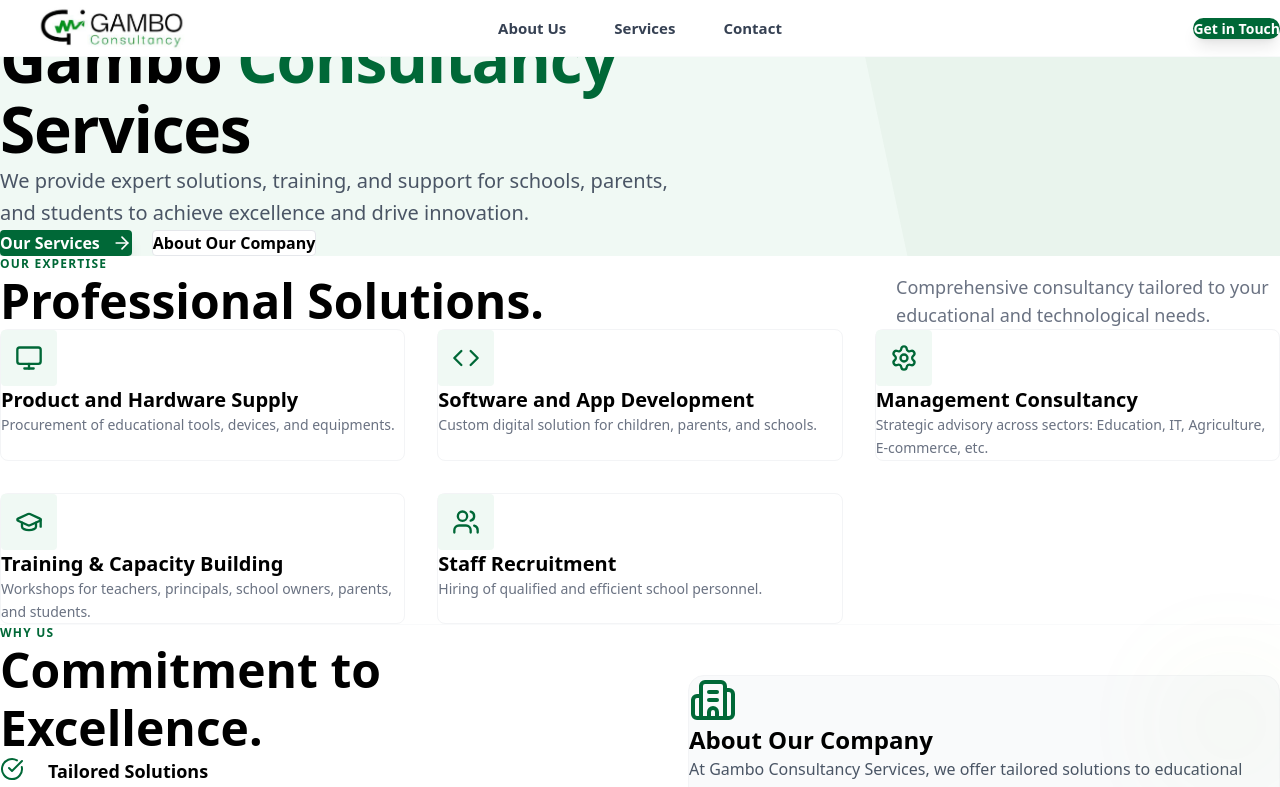
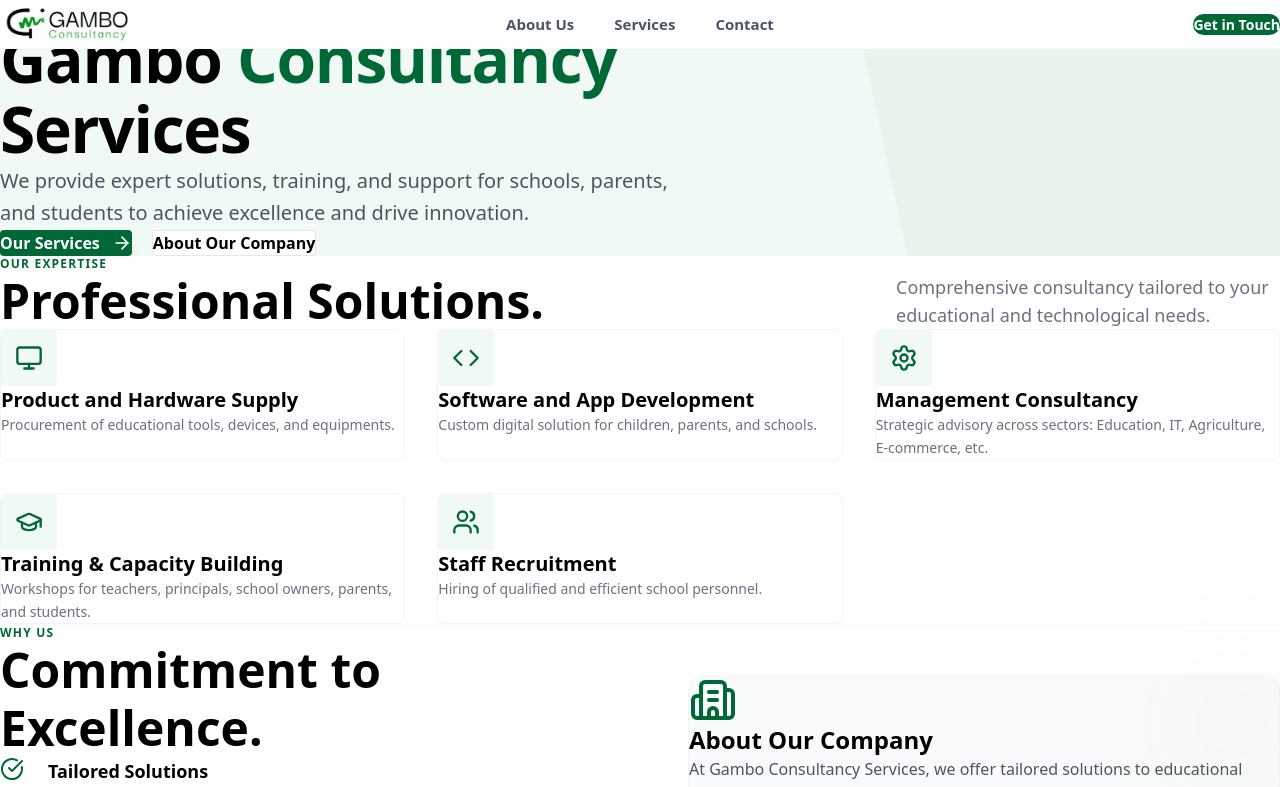
Before and after one commit to samkiell/GamboConsultancy, a Next.js app: page / in a window 1280 px wide. Shown: the top 787 px of the page. Built offline with nearby package versions, Linux system fonts and the light colour scheme.

Commit message:
feat: add responsive Navbar component with dynamic styling and mobile menu

```diff
--- a/src/components/Navbar.tsx
+++ b/src/components/Navbar.tsx
@@ -23,50 +23,50 @@
   ];
 
   return (
-    <nav className={`fixed top-0 left-0 right-0 z-50 transition-all duration-300 ${scrolled ? 'bg-white/95 backdrop-blur-md shadow-sm' : 'bg-white border-b border-gray-50'} py-3`}>
-      <div className="max-w-7xl mx-auto px-6 flex items-center justify-between">
+    <nav className={`fixed top-0 left-0 right-0 z-50 transition-all duration-300 ${scrolled ? 'bg-white/95 backdrop-blur-md shadow-sm' : 'bg-white border-b border-gray-50'} py-4`}>
+      <div className="max-w-7xl mx-auto px-6 flex items-center">
 
-        {/* Left: Logo */}
-        <div className="flex-1 flex justify-start">
+        {/* Left: Logo - Fixed width to help centering */}
+        <div className="w-[240px] flex justify-start">
           <Link href="/" className="flex items-center">
-            <div className="relative w-44 h-11 md:w-56 md:h-14">
+            <div className="relative w-44 h-10 md:w-52 md:h-12">
               <Image
                 src="/logo.jpg"
                 alt="Gambo Consultancy Logo"
                 fill
-                className="object-contain"
+                className="object-contain object-left"
                 priority
               />
             </div>
           </Link>
         </div>
 
-        {/* Center: Desktop Narvigation Links */}
-        <div className="hidden md:flex items-center justify-center gap-12 flex-1">
+        {/* Center: Desktop Navigation Links */}
+        <div className="hidden md:flex flex-1 items-center justify-center gap-10">
           {links.map((link) => (
             <Link
               key={link.name}
               href={link.href}
-              className="text-[15px] font-semibold text-gray-700 hover:text-[var(--primary)] transition-all relative group"
+              className="text-[15px] font-semibold text-gray-600 hover:text-[var(--primary)] transition-all relative group py-2"
             >
               {link.name}
-              <span className="absolute -bottom-1 left-0 w-0 h-0.5 bg-[var(--primary)] transition-all group-hover:w-full"></span>
+              <span className="absolute bottom-0 left-0 w-0 h-0.5 bg-[var(--primary)] transition-all duration-300 group-hover:w-full"></span>
             </Link>
           ))}
         </div>
 
-        {/* Right: CTA */}
-        <div className="flex-1 flex justify-end items-center">
+        {/* Right: CTA - Fixed width for symmetry */}
+        <div className="w-[240px] flex justify-end items-center">
           <Link
             href="/contact"
-            className="hidden md:block px-10 py-4 bg-[var(--primary)] text-white text-[14px] font-extrabold rounded-full hover:bg-black transition-all shadow-lg transform hover:scale-105 active:scale-95 whitespace-nowrap"
+            className="hidden md:flex items-center justify-center px-8 py-3 bg-[var(--primary)] text-white text-[14px] font-bold rounded-full hover:bg-black hover:shadow-xl transition-all duration-300 transform active:scale-95 whitespace-nowrap"
           >
             Get in Touch
           </Link>
 
           {/* Mobile toggle */}
-          <div className="md:hidden ml-4">
-            <button onClick={() => setIsOpen(!isOpen)} className="p-2 text-gray-900">
+          <div className="md:hidden">
+            <button onClick={() => setIsOpen(!isOpen)} className="p-2 text-gray-900 ml-2">
               {isOpen ? <X size={28} /> : <Menu size={28} />}
             </button>
           </div>
```
